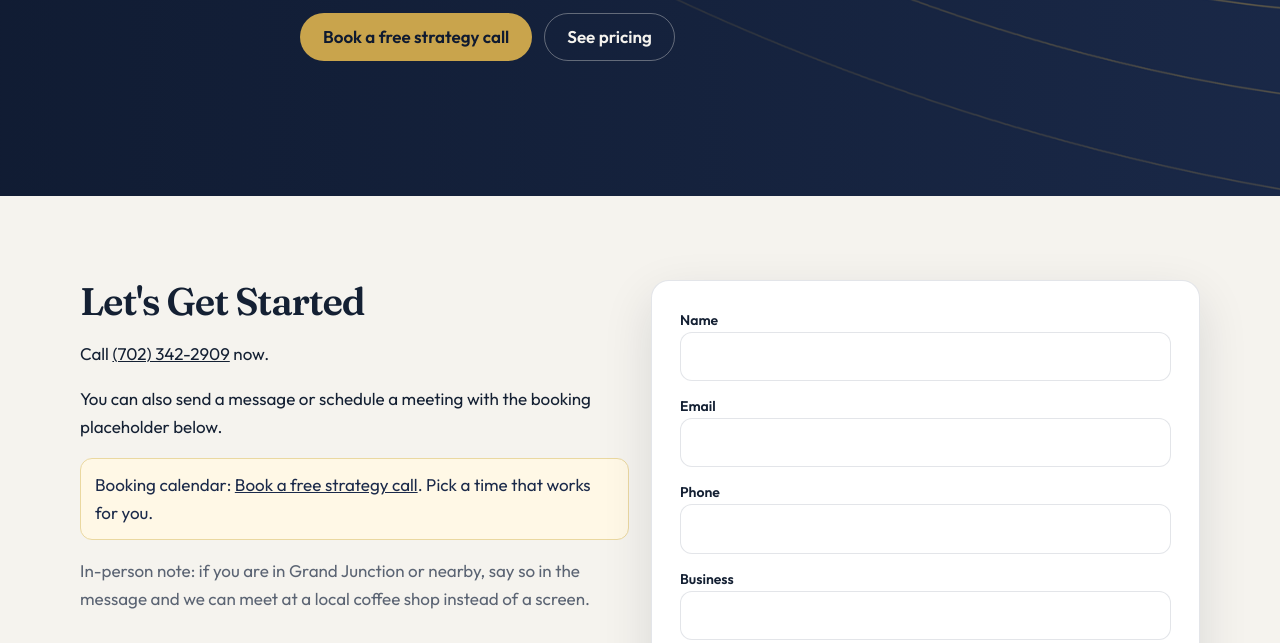
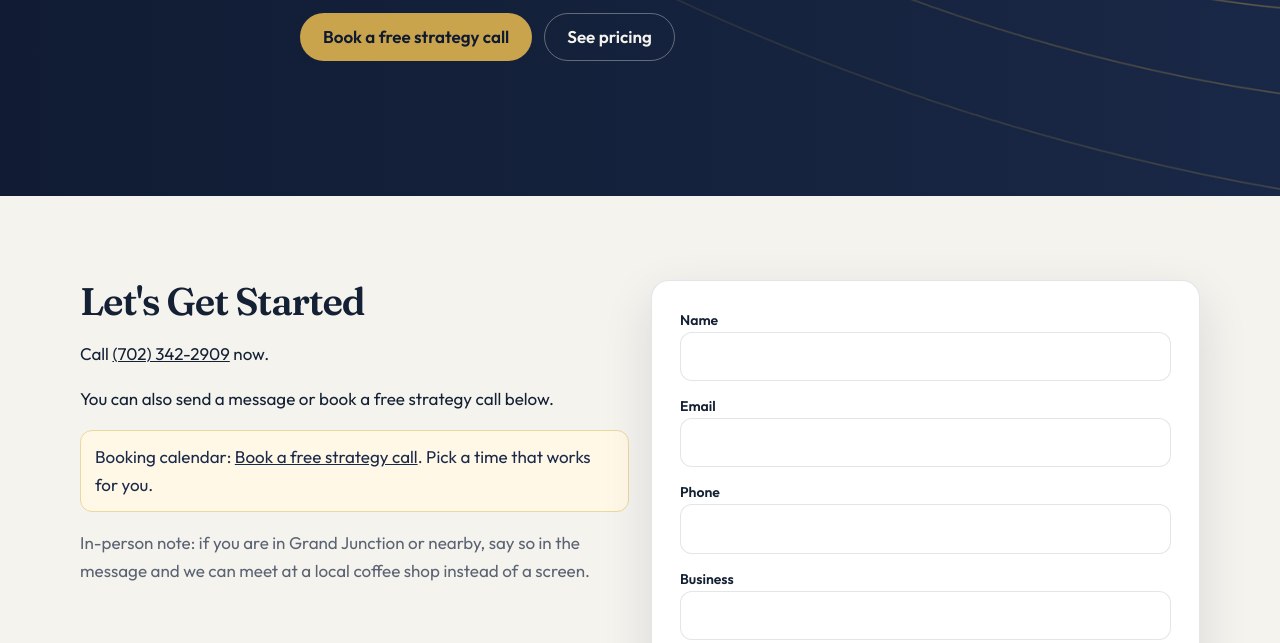
Before and after one commit to 1nickperry/nickperrydigital, a website: page contact/index.html in a window 1280 px wide. Shown: the part 457-1100 px from the top of the page. Drawn offline with nearby package versions, Linux system fonts and the light colour scheme; a script that the page names is missing.

Commit message:
Contact copy: drop placeholder wording

```diff
--- a/contact/index.html
+++ b/contact/index.html
@@ -76,7 +76,7 @@
         <div>
           <h2>Let's Get Started</h2>
           <p>Call <a href="tel:+17023422909" data-phone-href data-phone-display>(702) 342-2909</a> now.</p>
-          <p>You can also send a message or schedule a meeting with the booking placeholder below.</p>
+          <p>You can also send a message or book a free strategy call below.</p>
           <p class="note">Booking calendar: <a href="https://cal.com/perryecom/30-min-meeting" data-booking-href data-booking-label>Book a free strategy call</a>. Pick a time that works for you.</p>
           <p class="muted">In-person note: if you are in Grand Junction or nearby, say so in the message and we can meet at a local coffee shop instead of a screen.</p>
         </div>
```
